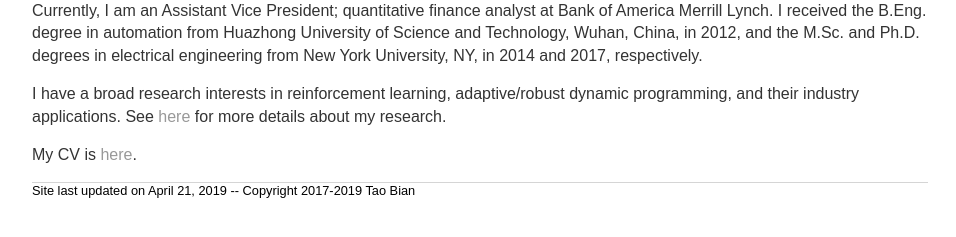
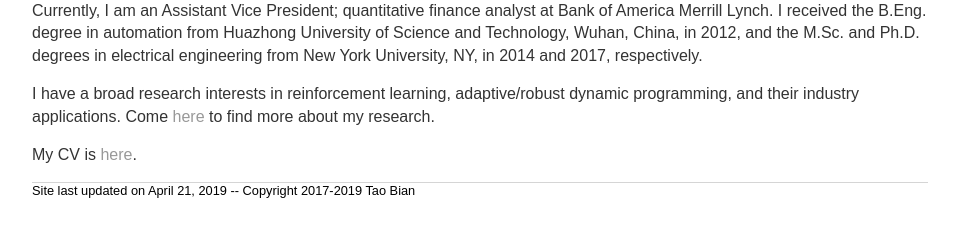
Before and after one commit to tao-bian-nyu/tao-bian-nyu.github.io, a Jekyll site: the page built from index.html, in a window 1280 px wide. Shown: the part 168-405 px from the top of the page, without its empty margins (160-1116 px from the left). Built offline with Jekyll 4.4.1, drawn with Linux system fonts in a browser that asks for light colours.

Commit message:
Update index.html

```diff
--- a/index.html
+++ b/index.html
@@ -11,7 +11,7 @@
 	</p>
 
 	<p>
-	I have a broad research interests in reinforcement learning, adaptive/robust dynamic programming, and their industry applications. See <a href="/research">here</a> for more details about my research.
+	I have a broad research interests in reinforcement learning, adaptive/robust dynamic programming, and their industry applications. Come <a href="/research">here</a> to find more about my research.
 	</p>
 
 	<p>
```
